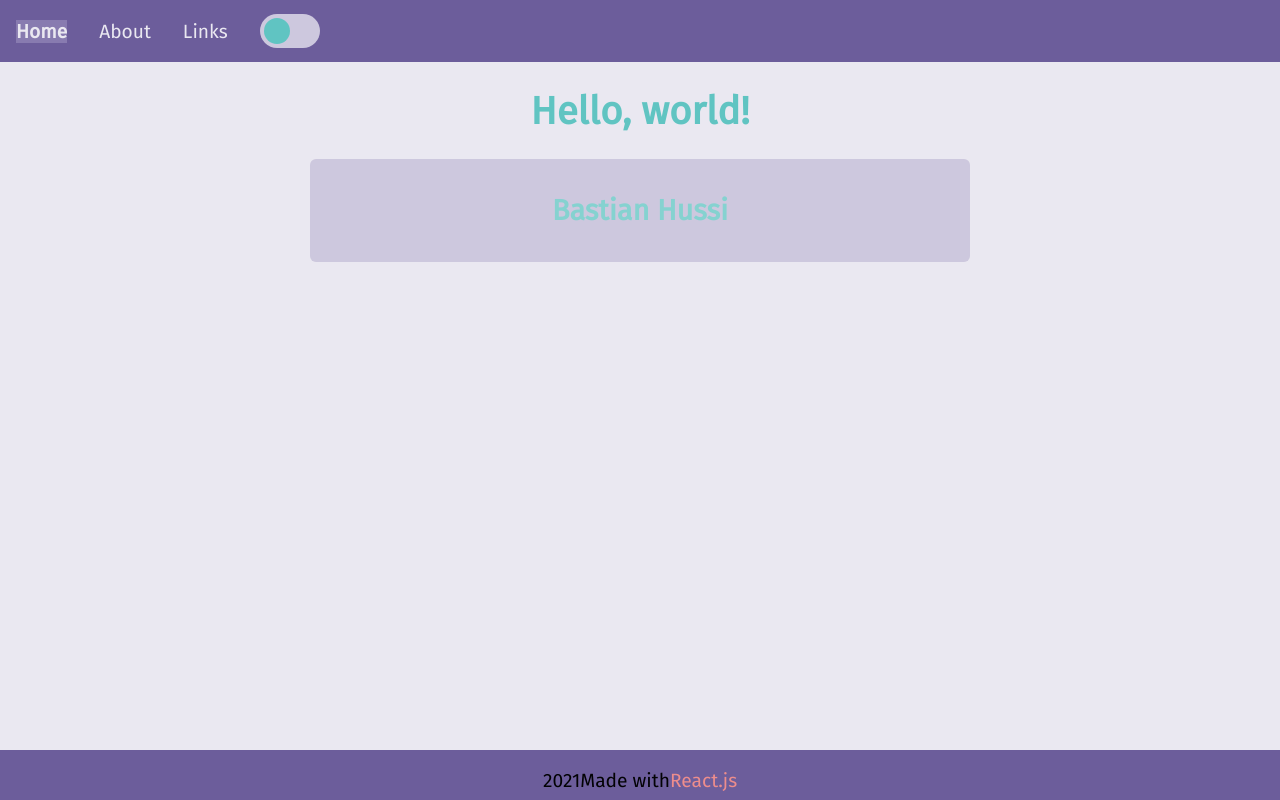
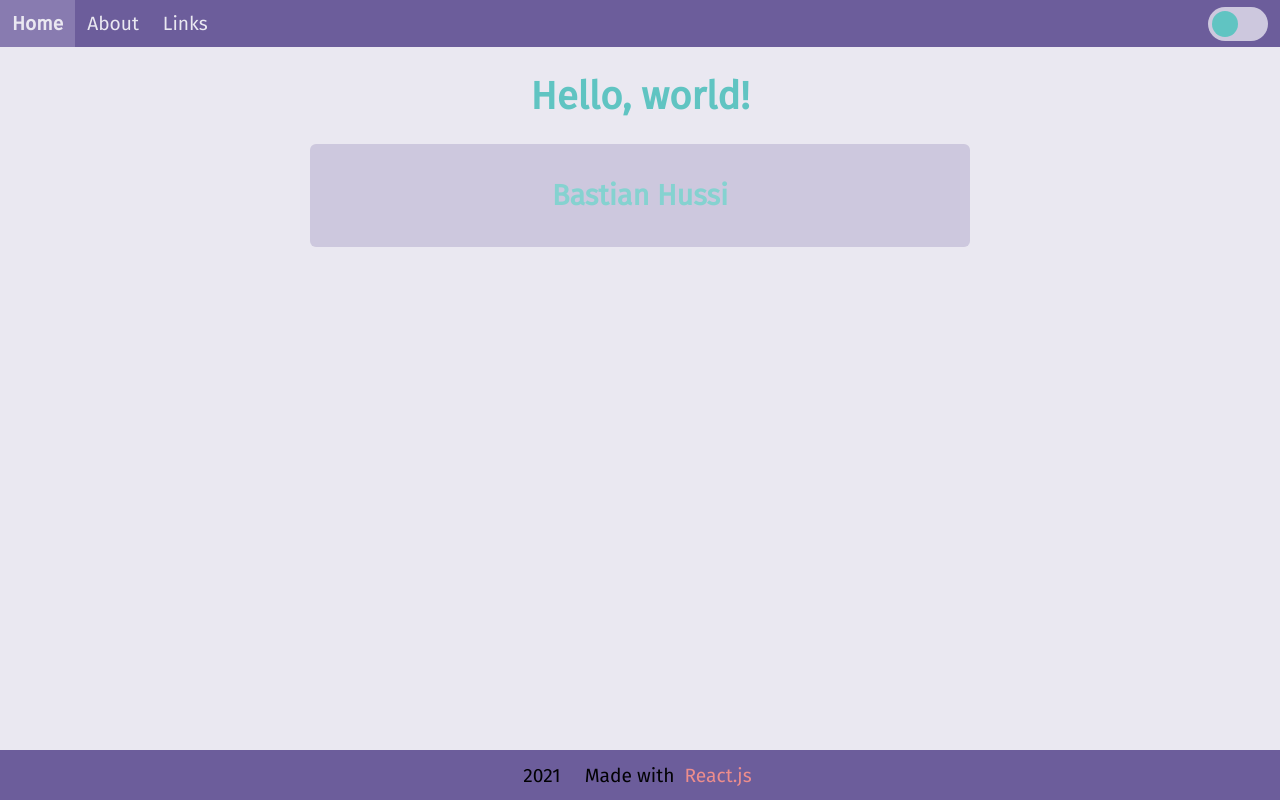
Before and after one commit to bastianhussi/website, a React (Create React App) app: page / in a window 1280 px wide. Built offline with nearby package versions, Linux system fonts and the light colour scheme.

Commit message:
Improved the navbar and added support for system dark / light mode

```diff
--- a/src/App.tsx
+++ b/src/App.tsx
@@ -9,7 +9,6 @@ import styled, { createGlobalStyle, ThemeProvider } from "styled-components";
 import { Provider } from "react-redux";
 import store from "./store/index";
 import { ThemeState } from "./store/theme/types";
-import Link from "./components/Link";
 
 const GlobalStyle = createGlobalStyle<ThemeState>`
 html {
@@ -58,15 +57,7 @@ function App() {
               <Route path="/" component={Home} />
             </Switch>
           </Content>
-          <Footer>
-            <p>2021</p>
-            <p>
-              Made with
-              <Link href="https://reactjs.org/" target="_blank">
-                React.js
-              </Link>
-            </p>
-          </Footer>
+      <Footer />
         </Router>
       </ThemeProvider>
     </Provider>
--- a/src/components/Footer.tsx
+++ b/src/components/Footer.tsx
@@ -1,16 +1,39 @@
 import styled from "styled-components";
+import Link from "./Link";
 import { ThemeState } from "../store/theme/types";
 
-const Footer = styled.footer<ThemeState>`
+const Bar = styled.footer<ThemeState>`
   display: flex;
   flex-flow: row wrap;
   justify-content: center;
-  align-items: baseline;
+  align-items: center;
   flex-shrink: 0;
   background-color: ${(props) => props.theme.blue};
   text-align: center;
   margin-top: 10px;
   height: 50px;
+
+  & * {
+    padding: 0px 5px;
+  }
 `;
 
+const Item = styled.div`
+  padding: 12px;
+`;
+
+const Footer = () => {
+  return (
+    <Bar>
+      <Item>{new Date().getFullYear()}</Item>
+      <Item>
+        Made with{" "}
+        <Link href="https://reactjs.org/" target="_blank">
+          React.js
+        </Link>
+      </Item>
+    </Bar>
+  );
+};
+
 export default Footer;
--- a/src/components/Navbar.tsx
+++ b/src/components/Navbar.tsx
@@ -8,7 +8,22 @@ import { setTheme } from "../store/theme/actions";
 import { ThemeState } from "../store/theme/types";
 import { darkTheme, lightTheme } from "../themes";
 
-// TODO: improve behavior on small screen sizes
+const Link = styled(NavLink)`
+  display: block;
+  text-align: center;
+  padding: 12px;
+  text-decoration: none;
+  color: ${(props) => props.theme.white};
+
+  &.active {
+    background-color: ${(props) => props.theme.brightBlue};
+    font-weight: bold;
+  }
+  &:hover {
+    backgreund-color: ${(props) => props.theme.brightBlue};
+  }
+`;
+
 const Bar = styled.ul<ThemeState>`
   display: flex;
   justify-content: left;
@@ -19,29 +34,21 @@ const Bar = styled.ul<ThemeState>`
   overflow: hidden;
   background-color: ${(props) => props.theme.blue};
 
-  @media (max-width: 600px) {
+  @media (max-width: 300px) {
     flex-flow: column wrap;
+    & ${Link} {
+      width: 100%;
+      padding: 12px 0px;
+    }
   }
 `;
 
-const Item = styled.div.attrs(() => ({
-  align: "left",
-}))<ThemeState>`
-  align-self: ${(props) => props.align};
-  display: block;
-  text-align: center;
-  padding: 14px 16px;
-`;
+const ThemeSwitcher = styled.div`
+  margin-left: auto;
+  margin-right: 12px;
 
-const Link = styled(NavLink)`
-  color: ${(props) => props.theme.white};
-  text-decoration: none;
-  &.active {
-    background-color: ${(props) => props.theme.brightBlue};
-    font-weight: bold;
-  }
-  &:hover {
-    backgreund-color: ${(props) => props.theme.brightBlue};
+  @media (max-width: 600px) {
+    display: none;
   }
 `;
 
@@ -57,20 +64,14 @@ const Navbar = () => {
 
   return (
     <Bar>
-      <Item>
-        <Link exact={true} to={"/"}>
-          Home
-        </Link>
-      </Item>
-      <Item>
-        <Link to={"/about"}>About</Link>
-      </Item>
-      <Item>
-        <Link to={"/links"}>Links</Link>
-      </Item>
-      <Item align={"right"}>
+      <Link exact={true} to={"/"}>
+        Home
+      </Link>
+      <Link to={"/about"}>About</Link>
+      <Link to={"/links"}>Links</Link>
+      <ThemeSwitcher>
         <Switch checked={checked} onChange={toggleTheme} />
-      </Item>
+      </ThemeSwitcher>
     </Bar>
   );
 };
--- a/src/store/theme/reducer.ts
+++ b/src/store/theme/reducer.ts
@@ -1,9 +1,14 @@
-import { lightTheme } from "../../themes";
+import { lightTheme, darkTheme } from "../../themes";
 import { SET_THEME } from "./types";
 import { ThemeAction, ThemeState } from "./types";
 
+// TODO: listen on changes to this value
+// window.matchMedia('(prefers-color-scheme: dark)').addEventListener('change', e => {
+//     const newColorScheme = e.matches ? "dark" : "light";
+// });
+
 const initialState: ThemeState = {
-  theme: lightTheme,
+  theme: window.matchMedia('(prefers-color-scheme: dark)').matches ? darkTheme : lightTheme
 };
 
 const themeReducer = (
```
